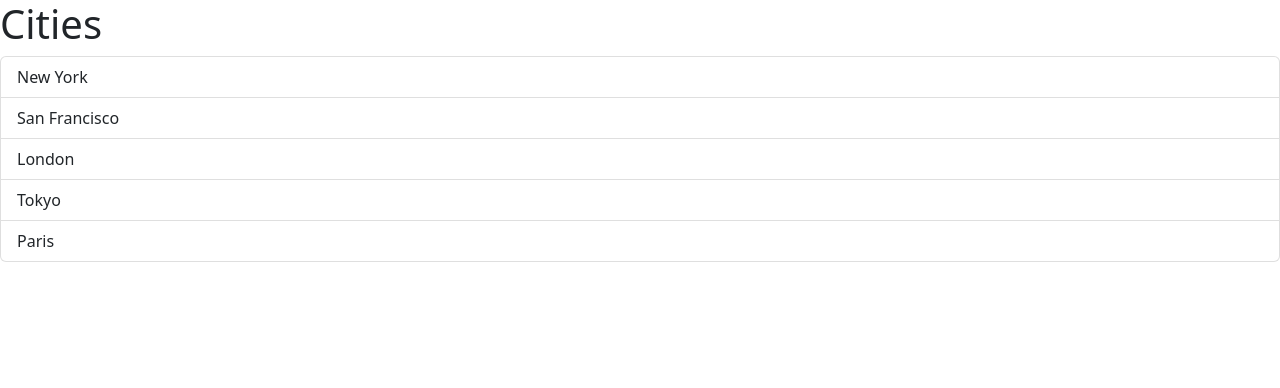
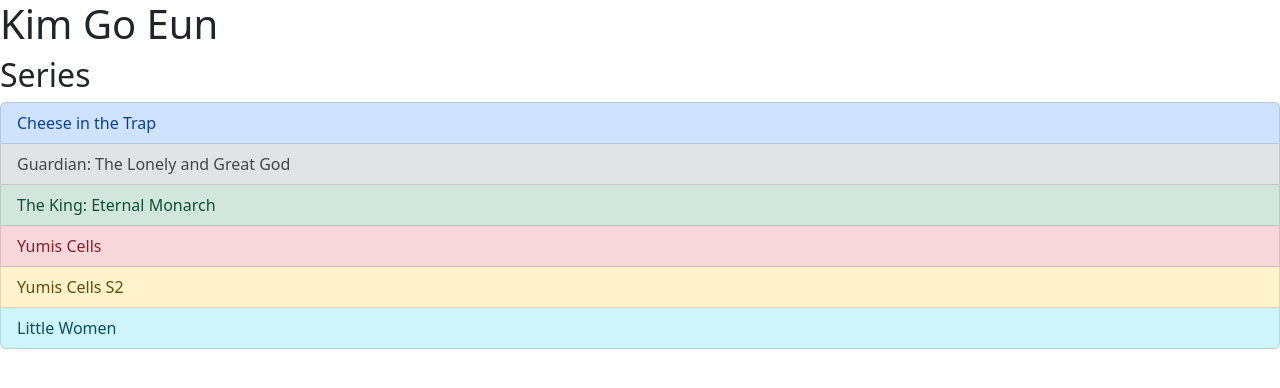
Before and after one commit to khaingthinzarthwe/MoshReactCourse, a React (Vite) app: page / in a window 1280 px wide. Shown: the top 388 px of the page. Built offline with nearby package versions, Linux system fonts and the light colour scheme.

Commit message:
Practice ListGroup

```diff
--- a/src/App.tsx
+++ b/src/App.tsx
@@ -1,13 +1,33 @@
-import ListGroup from "./components/ListGroup";
+import ListGroupGoeun from "./components/ListGroupGoeun";
 
 function App() {
-  let items = ["New York", "San Francisco", "London", "Tokyo", "Paris"];
-
-  const handleSelectItem = (item: string) => {
-    console.log(item);
-  }
-
-  return <div><ListGroup items={items} heading="Cities" onSelectItem={handleSelectItem} /></div>
+  let items = [
+    "Cheese in the Trap",
+    "Guardian: The Lonely and Great God",
+    "The King: Eternal Monarch",
+    "Yumis Cells",
+    "Yumis Cells S2",
+    "Little Women",
+  ];
+  let colors = [
+    "list-group-item-primary",
+    "list-group-item-secondary",
+    "list-group-item-success",
+    "list-group-item-danger",
+    "list-group-item-warning",
+    "list-group-item-info",
+  ];
+  return (
+    <div>
+      <ListGroupGoeun
+        items={items}
+        colors={colors}
+        heading1="Kim Go Eun"
+        heading2="Series"
+        onSelectItem={(item: string) => console.log(item)}
+      />
+    </div>
+  );
 }
 
 export default App;
--- /dev/null
+++ b/src/components/ListGroupGoeun.tsx
@@ -0,0 +1,41 @@
+import { useState } from "react";
+
+interface Props {
+    items: string[],
+    colors: string[],
+    heading1: string,
+    heading2: string,
+    onSelectItem: (item: string) => void;
+}
+
+function ListGroupGoeun({ items, colors, heading1, heading2, onSelectItem }: Props) {
+
+  const [selectedIndex, setSelectedIndex] = useState(-1);
+
+  return (
+    <>
+      <h1>{heading1}</h1> <h2>{heading2}</h2>
+      {items.length === 0 && <p>No item found</p>}
+      <ul className="list-group">
+        {items.map((item, index) => (
+          <li
+            className={
+              selectedIndex === index
+                ? "list-group-item active"
+                : `list-group-item ${colors[index]}`
+            }
+            onClick={() => {
+              setSelectedIndex(index);
+              onSelectItem(item);
+            }}
+            key={item}
+          >
+            {item}
+          </li>
+        ))}
+      </ul>
+    </>
+  );
+}
+
+export default ListGroupGoeun;
```
